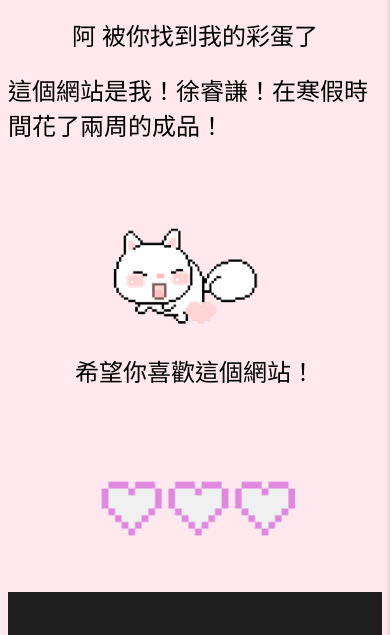
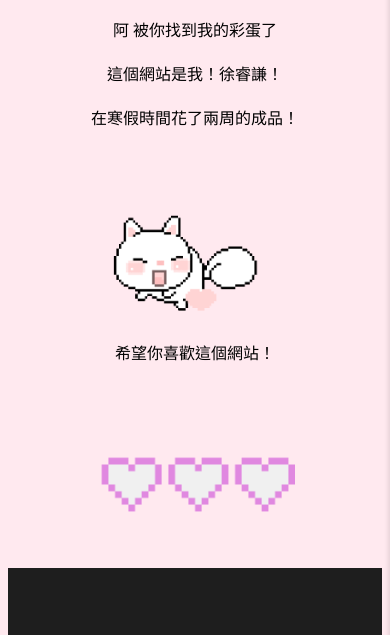
Before and after one commit to qian01qian/JR_Website, a plain HTML site: page qian.html in a window 390 px wide. Shown: the part 190-825 px from the top of the page. Drawn offline with Linux system fonts and the light colour scheme.

Commit message:
easter egg2

```diff
--- a/css/qian.css
+++ b/css/qian.css
@@ -35,3 +35,35 @@
     height: auto;             /* 高度自動調整 */
     object-fit: contain;      /* 保持圖片比例，不變形 */
 }
+
+/* ───────────────────────
+RWD 斷點設定
+─────────────────────── */
+
+/* 手機版：0px - 767px */
+@media screen and (max-width: 767px) {
+    /* 這裡可以放手機版的調整 */
+        p{
+            font-size: 1rem;
+        }
+    }
+
+    /* 小平板：768px - 1023px */
+    @media screen and (min-width: 768px) and (max-width: 1023px) {
+    /* 這裡可以放小平板的調整 */
+    }
+
+    /* 大平板：1024px - 1199px */
+    @media screen and (min-width: 1024px) and (max-width: 1199px) {
+    /* 這裡可以放大平板的調整 */
+    }
+
+    /* 小桌機：1200px - 1399px */
+    @media screen and (min-width: 1200px) and (max-width: 1399px) {
+    /* 這裡可以放小桌機的調整 */
+    }
+
+    /* 大桌機：1400px 以上 */
+    @media screen and (min-width: 1400px) {
+    /* 這裡可以放大桌機的調整 */
+    }
--- a/qian.html
+++ b/qian.html
@@ -21,7 +21,8 @@
 
     <h1 class="title">Qian's Easter Egg</h1>
     <p class="p">阿 被你找到我的彩蛋了</p>
-    <p class="p">這個網站是我！徐睿謙！在寒假時間花了兩周的成品！</p>
+    <p class="p">這個網站是我！徐睿謙！</p>
+    <p class="p">在寒假時間花了兩周的成品！</p>
     <div class="heart">
         <img src="res/heart-love.gif" alt="心心">
     </div>
```
